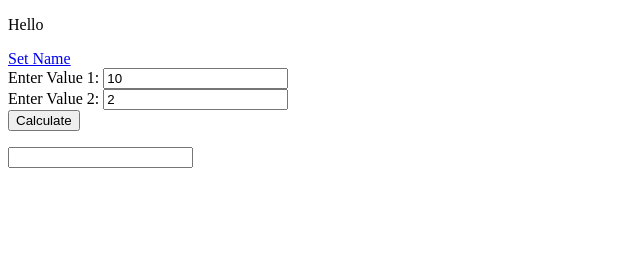
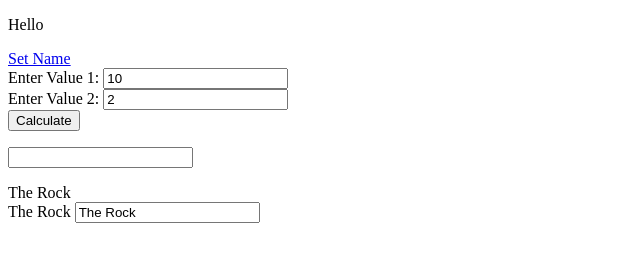
Before and after one commit to kaushalpatel922/AngularB, a plain HTML site: page index.html in a window 1280 px wide. Shown: the whole page, without its empty margins (0-640 px from the left). Drawn offline with Linux system fonts and the light colour scheme.

Commit message:
inner & outer controller bind

```diff
--- a/app.js
+++ b/app.js
@@ -21,3 +21,13 @@ myApp.controller('AppCtrl', function($scope) {
     window.alert("Hi from Angular");
   }
 });
+
+
+myApp.controller('OuterCtrl', function($scope) {
+  $scope.val1 = "The Rock";
+
+});
+
+myApp.controller('InnerCtrl', function($scope) {
+
+});
--- a/index.html
+++ b/index.html
@@ -33,5 +33,17 @@
 
     </div>
 
+    <div ng-controller="OuterCtrl">
+
+      {{ val1}}
+
+      <div ng-controller="InnerCtrl">
+        {{ val1 }}
+        <input type="text" ng-model='val1' />
+
+      </div>
+
+    </div>
+
   </body>
 </html>
```
